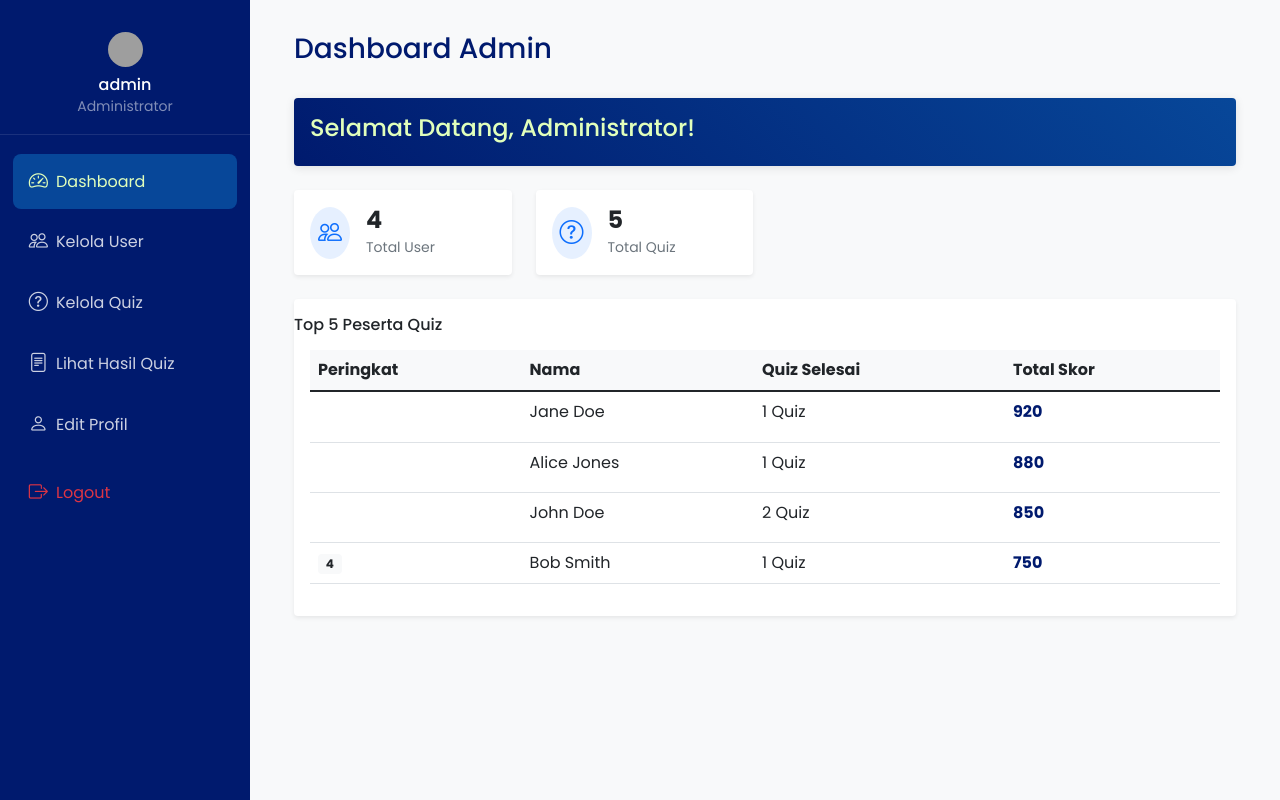
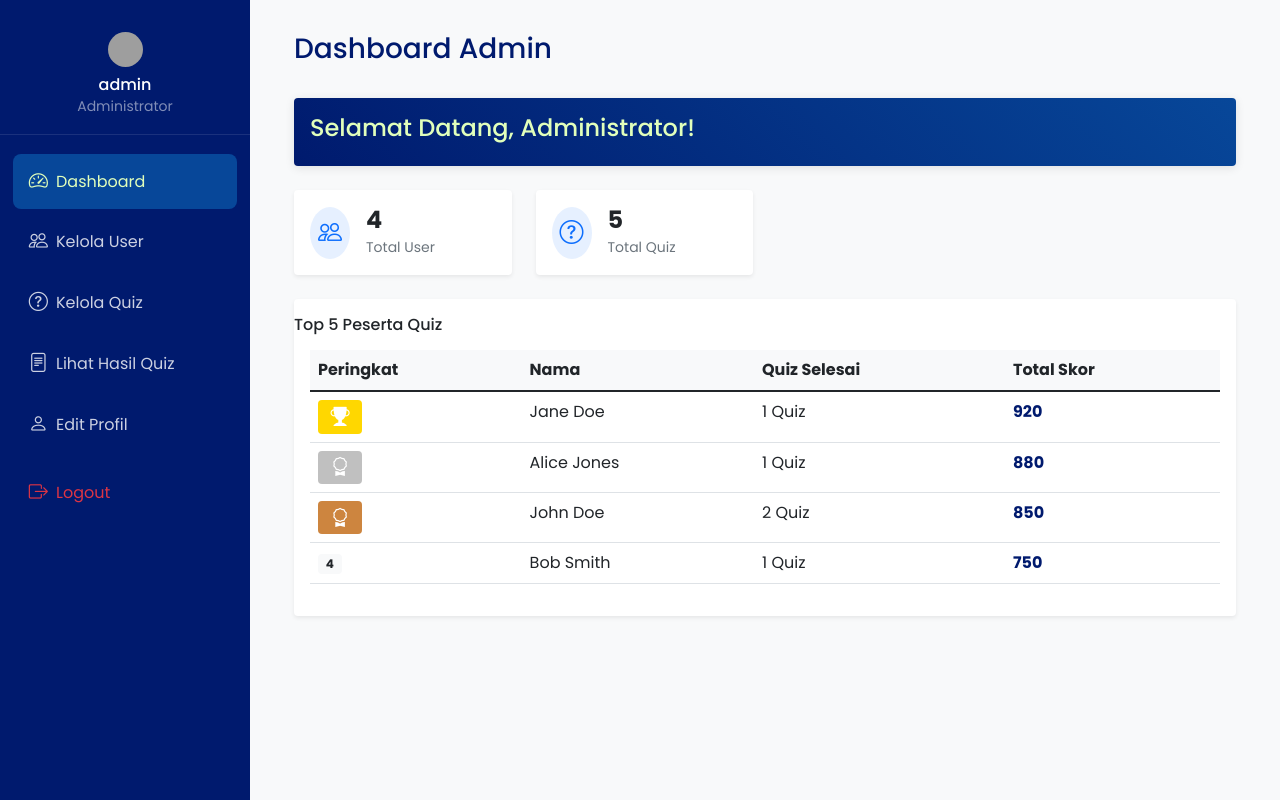
Before and after one commit to deliasaniark/quiz-online-php, a PHP site: page /admin/dashboard.php in a window 1280 px wide. Run offline with PHP 8.4, Linux system fonts and the light colour scheme; a user stored in the database is signed in; data comes from the database, SQL or seed files in the repository; some libraries are stand-ins or nearby versions; grey boxes are pictures that could not be loaded.

Commit message:
Add badge color variables in style.css: introduce new CSS variables for bronze, silver, and gold badges to enhance UI styling options.

```diff
--- a/assets/css/style.css
+++ b/assets/css/style.css
@@ -10,6 +10,11 @@
     --gray: #6c757d;
     --success: #28a745;
     --danger: #dc3545;
+
+    /* badge */
+    --bronze: #CD853F;
+    --silver: #C0C0C0;
+    --gold: #FFD700;
 
     /* Font family */
     --font-family: 'Poppins', sans-serif;
```
